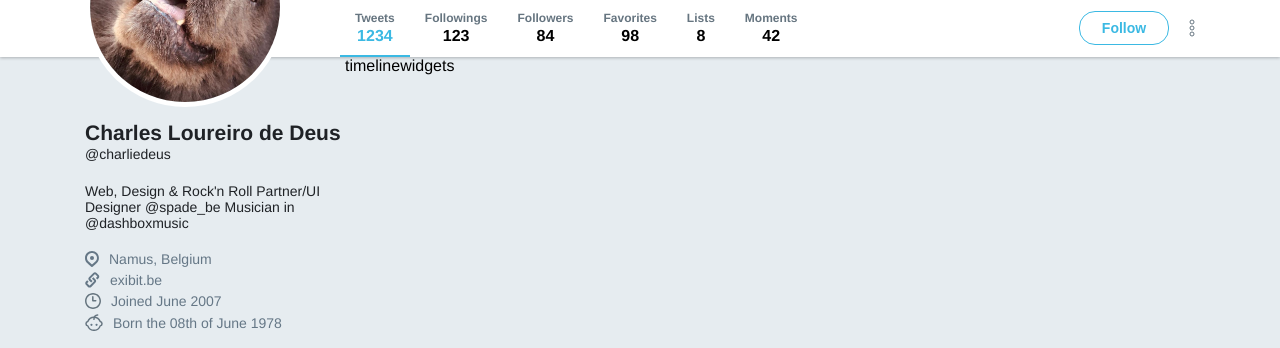
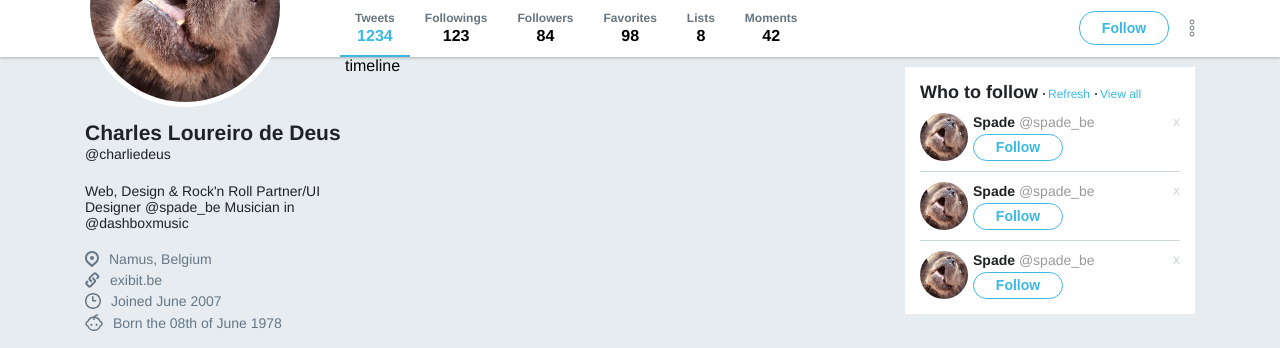
Before and after one commit to charliedeus/flexbox, a plain HTML site: page index.html in a window 1280 px wide. Shown: the part 428-776 px from the top of the page. Drawn offline with Linux system fonts and the light colour scheme; files whose address does not match are found by name.

Commit message:
Codificando e estilizando widgets

```diff
--- a/index.html
+++ b/index.html
@@ -136,12 +136,59 @@
           <li></li>
         </ul>
       </div>
+    </aside>
+    <!-- End Profile Side -->
+
+    <section class="timeline">timeline</section>
+
+    <!-- Start Widgets -->
+    <aside class="widgets">
+
+      <!-- Start Widget Follows -->
+      <div class="widget follows">
+        <div class="title">
+          <strong>Who to follow</strong>
+          <a href="">Refresh</a>
+          <a href="">View all</a>
+        </div>
+        <ul>
+          <li>
+            <div class="profile">
+              <img src="/assets/Odin.PNG" alt="Avatar">
+              <div class="info">
+                <strong>Spade <span>@spade_be</span></strong>
+                <button>Follow</button>
+              </div>
+            </div>
+            <a href="">x</a>
+          </li>
+          <li>
+            <div class="profile">
+              <img src="/assets/Odin.PNG" alt="Avatar">
+              <div class="info">
+                <strong>Spade <span>@spade_be</span></strong>
+                <button>Follow</button>
+              </div>
+            </div>
+            <a href="">x</a>
+          </li>
+          <li>
+            <div class="profile">
+              <img src="/assets/Odin.PNG" alt="Avatar">
+              <div class="info">
+                <strong>Spade <span>@spade_be</span></strong>
+                <button>Follow</button>
+              </div>
+            </div>
+            <a href="">x</a>
+          </li>
+        </ul>
+      </div>
+      <!-- End Widget Follows -->
 
     </aside>
-    <section class="timeline">timeline</section>
-    <aside class="widgets">widgets</aside>
+
   </div>
-  <!-- End Profile Side -->
 
 </body>
 </html>
--- a/style.css
+++ b/style.css
@@ -294,3 +294,120 @@ div.wrapper-content aside.profile .images ul li {
   flex: 1 0 auto;
   margin: 0 5px 5px 0;
 }
+
+/* Timeline */
+div.wrapper-content .timeline {
+  flex: 1;
+}
+
+/* Widgets */
+
+/* Widget Follows */
+div.wrapper-content aside.widgets {
+  width: 290px;
+  margin-top: 10px;
+}
+
+div.wrapper-content aside.widgets .widget {
+  background: #fff;
+  padding: 15px;
+}
+
+div.wrapper-content aside.widgets .widget .title {
+  display: flex;
+  align-items: baseline;
+}
+
+div.wrapper-content aside.widgets .widget .title strong {
+  font-size: 18px;
+  color: #1f2226;
+}
+
+div.wrapper-content aside.widgets .widget .title a {
+  font-size: 12px;
+  color: #3bb9e3;
+  text-decoration: none;
+  position: relative;
+  padding-left: 10px;
+}
+
+div.wrapper-content aside.widgets .widget .title a::before {
+  content: '';
+  width: 2px;
+  height: 2px;
+  border-radius: 50%;
+  margin-left: 5px;
+  margin-right: 5px;
+  background: #222;
+  position: absolute;
+  left: 0;
+  top: 6px;
+}
+
+div.wrapper-content aside.widgets .follows ul {
+  list-style: none;
+  margin-top: 10px;
+}
+
+div.wrapper-content aside.widgets .follows ul li {
+  display: flex;
+  justify-content: space-between;
+  border-bottom: 1px solid #ccd6dd;
+  padding-bottom: 10px;
+  margin-bottom: 10px;
+}
+
+div.wrapper-content aside.widgets .follows ul li:last-child {
+  margin-bottom: 0;
+  padding-bottom: 0;
+  border: 0;
+}
+
+div.wrapper-content aside.widgets .follows ul li .profile {
+  display: flex;
+  align-items: center;
+}
+
+div.wrapper-content aside.widgets .follows ul li .profile img {
+  width: 48px;
+  height: 48px;
+  border-radius: 50%;
+}
+
+div.wrapper-content aside.widgets .follows ul li .profile .info {
+  margin-left: 5px;
+  display: flex;
+  flex-direction: column;
+}
+
+div.wrapper-content aside.widgets .follows ul li .profile .info strong {
+  font-size: 14px;
+  color: #1f2326;
+}
+
+div.wrapper-content aside.widgets .follows ul li .profile .info strong span {
+  font-weight: normal;
+  color: #9a9a9a;
+}
+
+div.wrapper-content aside.widgets .follows ul li .profile .info button {
+  height: 27px;
+  margin-top: 4px;
+  display: flex;
+  align-items: center;
+  justify-content: center;
+  background: #fff;
+
+  width: 90px;
+  font-weight: bold;
+  font-size: 14px;
+  color: #3bb9e3;
+  border: 1px solid #3bb9e3;
+  border-radius: 16px;
+}
+
+div.wrapper-content aside.widgets .follows ul li > a {
+  color: #ccd6dd;
+  text-decoration: none;
+  font-size: 14px;
+}
```
